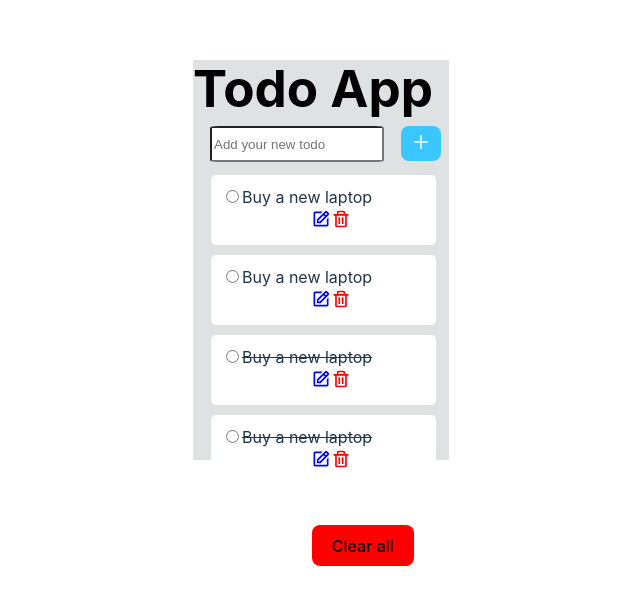
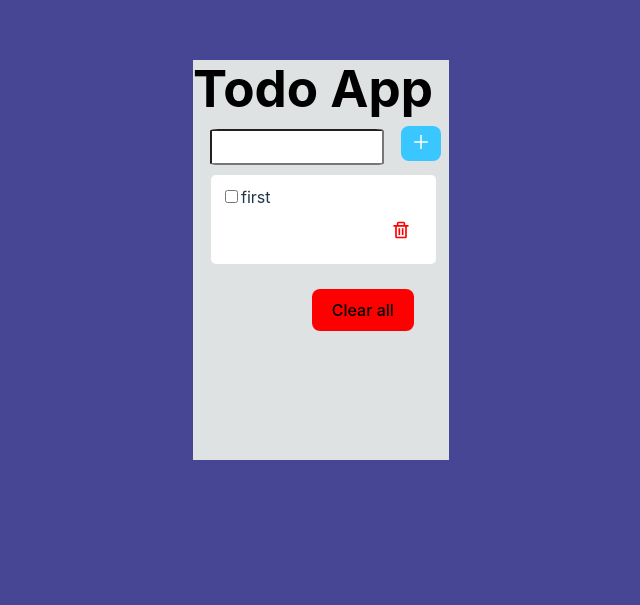
Before and after one commit to BreinerFontalvo/my-react-task-list, a React (Vite) app: page / in a window 1280 px wide. Shown: the part 157-762 px from the top of the page, without its empty margins (319-959 px from the left). Built offline with nearby package versions, Linux system fonts and the light colour scheme.

Commit message:
funciones hechas

```diff
--- a/src/App.css
+++ b/src/App.css
@@ -6,14 +6,14 @@ width: 100%;
 }
 .container {
   width: 30vw;
-  height: 50vh;
+  height: auto;
   margin: auto;
   background-color: rgb(222, 226, 226);
 }
 @media (min-width: 400px) {
   .container {
     width: 90vw;
-    height: 50vh;
+    height: auto;
     margin: auto;
     background-color: rgb(222, 226, 226);
   }
@@ -25,7 +25,7 @@ width: 100%;
 @media (min-width: 800px) {
   .container {
     width: 40vw;
-    height: 35vh;
+    height: auto;
     margin: auto;
     background-color: rgb(222, 226, 226);
   }
--- a/src/App.jsx
+++ b/src/App.jsx
@@ -1,16 +1,44 @@
-import Header from './components/Header'
-import './App.css'
-import TaskList from './components/TaskList'
-import Task from './components/Task'
+import Header from "./components/Header";
+import "./App.css";
+import { useState, useEffect } from "react";
+import { TaskForm } from "./components/TaskForm";
+import Task from "./components/Task";
+import { List } from "./components/List";
 
 function App() {
+  //lista predeterminada
+  const [tasks, setTasks] = useState([{ name: "first" }]);
+
+  //funcion guardar en la lista
+  function createLista(taskName) {
+    if (!tasks.find((task) => task.name === taskName)) {
+      setTasks([...tasks, { name: taskName }]);
+    }
+  }
+  useEffect(() => {
+    let data = localStorage.getItem("tasks");
+    if (data) {
+      setTasks(JSON.parse(data));
+    }
+  }, []);
+
+  useEffect(() => {
+    localStorage.setItem("tasks", JSON.stringify(tasks));
+  }, [tasks]);
+
+  // const cleanTasks = () => {
+  //   setTaskItems(taskItems.filter((task)));
+  //   setshowCompleted(false);
+  // };
+
+  //tabla
   return (
-    <div class="container">
-      <Header/>
-      <TaskList/>
-      <Task/>
+    <div className="container">
+      <Header createLista={createLista} />
+      <TaskForm tasks={tasks} />
+      <Task />
     </div>
-  )
+  );
 }
 
-export default App
+export default App;
--- a/src/components/Header.jsx
+++ b/src/components/Header.jsx
@@ -1,18 +1,37 @@
-import { AiOutlinePlus} from "react-icons/ai";
-import React from 'react'
+import { AiOutlinePlus } from "react-icons/ai";
+import React from "react";
 import "./Header.css";
+import { useState } from "react";
 
-export const Header = () => {
+export const Header = (props) => {
+    console.log(props)
+    const [lista, setLista] = useState(" ");
+
+    const onSubmit = (e) => {
+        e.preventDefault();
+        props.createLista(lista);
+        setLista('');
+    };
+
+    //inicio para agregar tarea
     return (
-    <div className="Header">
+        <div className="Header">
         <h1>Todo App</h1>
-        <div class="caja1">
-        <input type="text" placeholder="Add your new todo"></input>
-        <button className="IconName">
+        <form onSubmit={onSubmit} className="formu">
+            <input
+            type="text"
+            placeholder="Add your new todo"
+            value={lista}
+            onChange={(e) => {
+            setLista(e.target.value);
+            }}
+            />
+            <button className="IconName">
             <AiOutlinePlus />
-        </button>
+            </button>
+        </form>
         </div>
-    </div>
-);
-}
+    );
+};
+
 export default Header;
--- /dev/null
+++ b/src/components/List.jsx
@@ -0,0 +1,79 @@
+import { BiTrash } from "react-icons/bi";
+import { useState } from "react";
+import "./TaskList.css";
+//aqui inicia la lista
+export const List = ({ task }) => {
+    const [marcado, setMarcado] = useState(false);
+    const [claseLabel, setClaseLabel] = useState("label");
+    //condicional
+    const tareaHecha = (e) => {
+        console.log(e);
+        if (marcado) {
+        setClaseLabel("label");
+        setMarcado(false);
+        } else {
+        setClaseLabel("label-underline");
+        setMarcado(true);
+        }
+    };
+    //desplegar mensaje
+    const [abrir, setAbrir] = useState(false);
+    const [claseTitulo, setClaseTitulo] = useState("");
+
+    const handleOpen = (e) => {
+        console.log(e);
+        if (abrir) {
+        setClaseTitulo(" ");
+        setAbrir(false);
+        } else {
+        setClaseTitulo("texto");
+        setAbrir(true);
+        }
+    };
+
+    //eliminar
+    const handleOnClick = (e) => {
+        e.preventDefault();
+        let data = JSON.parse(localStorage.getItem("tasks"));
+
+        console.log(data);
+
+        for (let i = 0; i < data.length; i++) {
+        if (data[i].name === task.name) {
+            console.log("numero");
+            data.splice(i, 1);
+            break;
+        }
+        }
+
+        localStorage.setItem("tasks", JSON.stringify(data));
+        console.log(data);
+
+        console.log(task.name);
+        //localStorage.removeItem();
+        window.location.reload();
+    };
+
+    //inicia los inputss
+    return (
+        <>
+        <label className={claseLabel}>
+            <div className="list">
+            <input
+                type="checkbox"
+                onClick={handleOpen}
+                checked={marcado}
+                onChange={tareaHecha}
+                className="checkbox-round"
+                value="first-checkbox"
+            ></input>
+            {task.name}
+            <button onClick={handleOnClick}>
+                <BiTrash className="icono2" />
+            </button>
+            </div>
+        </label>
+        {abrir ? <h5 className={claseTitulo}>Realizada</h5> : null}
+        </>
+    );
+};
--- a/src/components/Task.css
+++ b/src/components/Task.css
@@ -5,5 +5,6 @@
 .btn{
     background-color: red;
     margin-right: 35px;
-    margin-top: 30px;
+    margin-top: 20px;
+    margin-bottom: 20px;
 }
--- a/src/components/Task.jsx
+++ b/src/components/Task.jsx
@@ -4,8 +4,8 @@ import "./Task.css";
     export const Task = () => {
     return (
         <div className="boton">
-            <button className="btn">Clear all</button>
+        <button className="btn">Clear all</button>
         </div>
-    )
+    );
     }
-    export default Task;
+    export default Task
--- /dev/null
+++ b/src/components/TaskForm.jsx
@@ -0,0 +1,16 @@
+import React from 'react'
+import { List } from './List';
+export const TaskForm = ({tasks} ) => {
+
+    return (
+        <div>
+            {
+            tasks.map((task) => (
+                <List task={task} key={task.name} />
+            ))
+            }
+        </div>
+        );
+    }
+
+export default TaskForm;
--- a/src/components/TaskList.css
+++ b/src/components/TaskList.css
@@ -6,17 +6,30 @@ div.list{
     width: 80%;
     background-color:white;
     padding: 10px;
-    margin:0 18px 10px;
+    margin:0px 18px 5px;
     border-radius: 5px;
 }
-label{
+.label{
     width: 100%;
     height: 20%;
+    text-decoration: none;
 }
-.icono1{
-    color: blue;
-    margin-left: 90px;
+.label-underline{
+    text-decoration: line-through;
 }
 .icono2{
     color: red;
+    margin-left: 150px;
 }
+h5{
+    color: green;
+    text-align: center;
+    font-size: 10px;
+}
+.texto{
+        width: 40%;
+        background-color: black;
+        padding: 10px;
+        margin: 0 100px 10px;
+        border-radius: 5px;
+}
--- a/src/components/TaskList.jsx
+++ /dev/null
@@ -1,41 +0,0 @@
-import { BiEdit } from "react-icons/bi";
-import { BiTrash } from "react-icons/bi";
-import React from "react";
-import "./TaskList.css";
-export const TaskList = () => {
-        return (
-        <div className="task">
-            <form>
-            <label>
-                <div class="list">
-                <input type="radio" name="task"></input>
-                Buy a new laptop
-                <BiEdit className="icono1" />
-                <BiTrash className="icono2" />
-                </div>
-
-                <div class="list">
-                <input type="radio" name="task" />
-                Buy a new laptop
-                <BiEdit className="icono1" />
-                <BiTrash className="icono2" />
-                </div>
-
-                <div class="list">
-                <input type="radio" name="task" /><del>Buy a new laptop</del>
-
-                <BiEdit className="icono1" />
-                <BiTrash className="icono2" />
-                </div>
-
-                <div class="list">
-                <input type="radio" name="task" /><del>Buy a new laptop</del>
-                <BiEdit className="icono1" />
-                <BiTrash className="icono2" />
-                </div>
-            </label>
-            </form>
-        </div>
-    );
-    };
-export default TaskList;
--- a/src/index.css
+++ b/src/index.css
@@ -59,12 +59,12 @@ button:focus-visible {
 @media (prefers-color-scheme: light) {
   :root {
     color: #213547;
-    background-color: #ffffff;
+    background-color: rgb(70, 70, 148);
   }
   a:hover {
     color: #747bff;
   }
   button {
-    background-color: #f9f9f9;
+    background-color: white;
   }
 }
--- a/src/main.jsx
+++ b/src/main.jsx
@@ -4,7 +4,7 @@ import App from './App'
 import './index.css'
 
 ReactDOM.createRoot(document.getElementById('root')).render(
-  <React.StrictMode>
+
     <App />
-  </React.StrictMode>
+
 )
```
